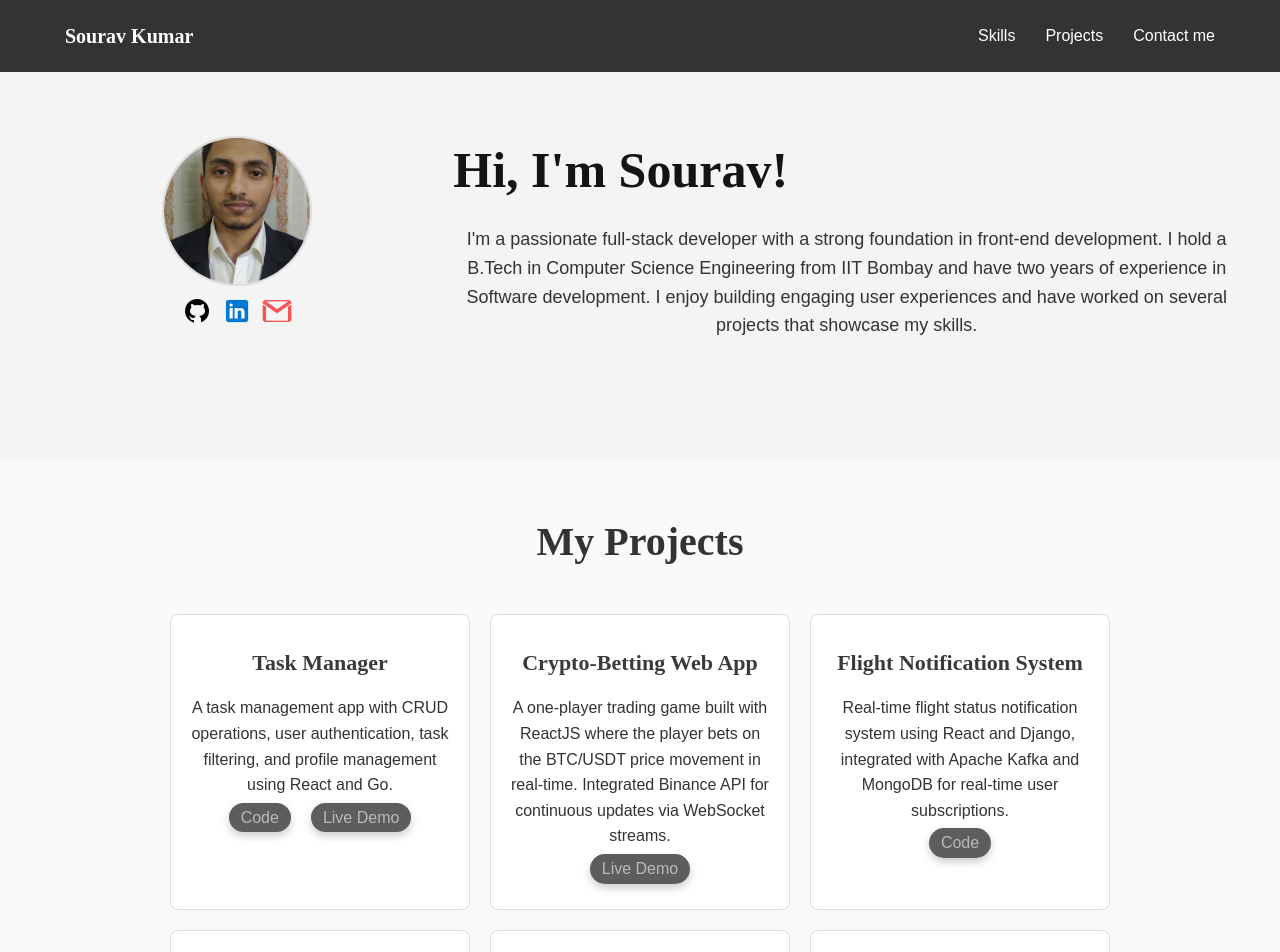
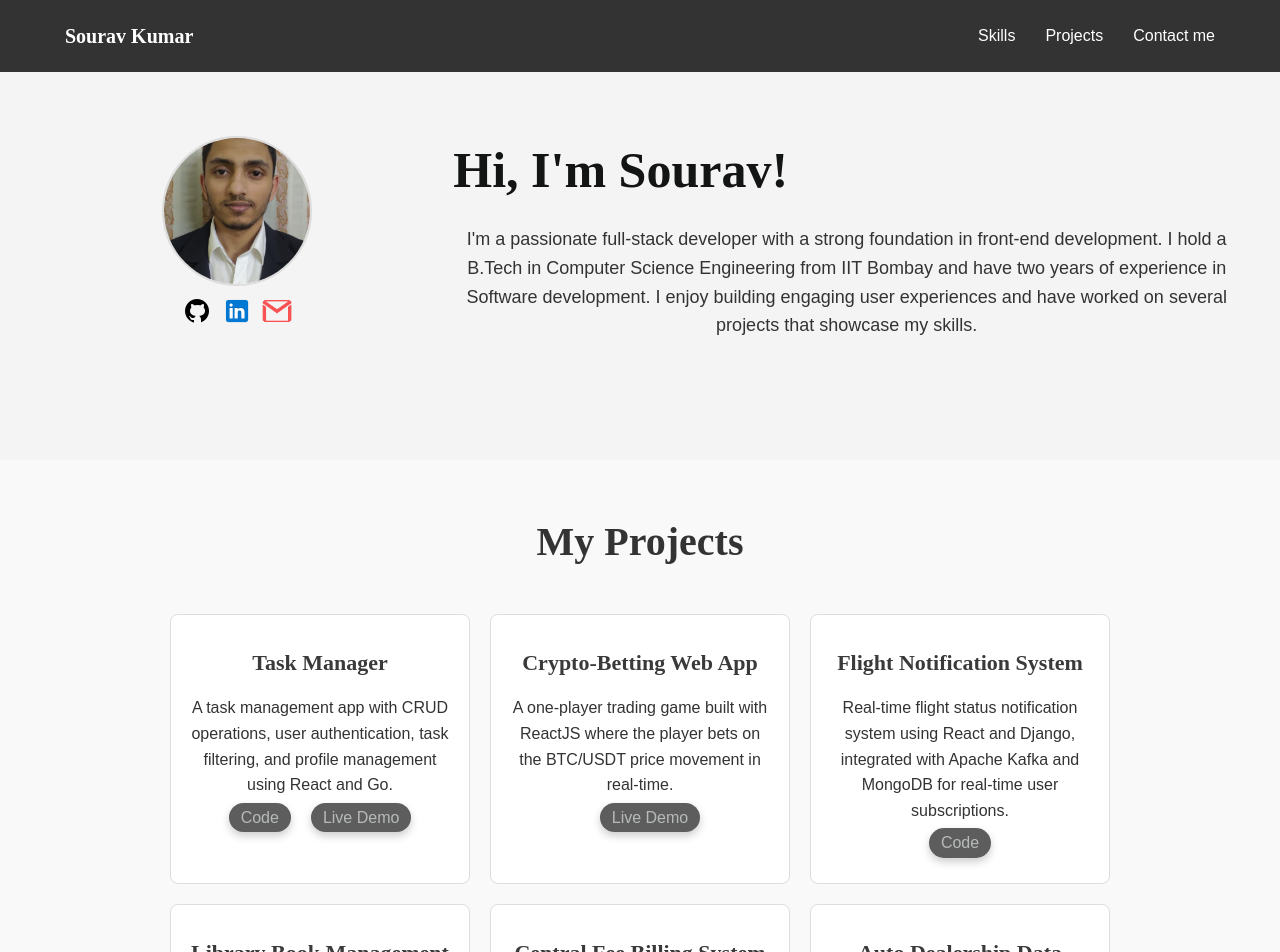
Before and after one commit to souravkumar0546/Portfolio, a React (Create React App) app: page / in a window 1280 px wide. Shown: the top 952 px of the page. Built offline with nearby package versions, Linux system fonts and the light colour scheme.

Commit message:
project details

```diff
--- a/src/App.css
+++ b/src/App.css
@@ -207,6 +207,8 @@ body {
   box-shadow: 0 4px 8px rgba(0, 0, 0, 0.1);
   padding: 20px;
   width: 300px;
+  cursor: pointer;
+
   text-align: center;
   transition: transform 0.3s, box-shadow 0.3s;
 }
@@ -216,6 +218,27 @@ body {
   box-shadow: 0 8px 16px rgba(0, 0, 0, 0.2), /* Increased shadow */
               0 0 25px rgba(40, 167, 69, 0.5); /* Glow effect */
 }
+.project-detail {
+  position: relative;
+  padding: 20px;
+  background-color: #f9f9f9;
+  border: 1px solid #ccc;
+  margin-top: 20px;
+  border-radius: 5px;
+  text-align: center; /* Center content */
+}
+
+.close-button {
+  position: absolute;
+  top: 10px;
+  right: 10px; /* Positioned at the top right */
+  background-color: #5d5d5e;
+  color: white;
+  border: none;
+  padding: 5px 10px;
+  cursor: pointer;
+}
+
 .project-button {
   display: inline-block; /* Use inline-block to style as button */
   padding: 2px 12px; /* Smaller padding for a smaller button */
--- a/src/components/Projects.js
+++ b/src/components/Projects.js
@@ -3,97 +3,163 @@ import React, { useState } from 'react';
 const Projects = () => {
   const [progress, setProgress] = useState(0);
   const [isDownloading, setIsDownloading] = useState(false);
+  const [selectedProject, setSelectedProject] = useState(null); // State for selected project
 
   const handleDownload = (event) => {
-    event.preventDefault(); // Prevent the default anchor click behavior
+    event.preventDefault();
     setIsDownloading(true);
-    setProgress(0); // Reset progress
+    setProgress(0);
 
-    // Simulate a download process
     const interval = setInterval(() => {
       setProgress((prev) => {
-        // Define a base increment, you can adjust this value
-        const increment = Math.floor(Math.random() * 10) + 1; // Random increment between 1 to 10
+        const increment = Math.floor(Math.random() * 10) + 1;
         const nextProgress = prev + increment;
 
-        // Ensure progress does not exceed 100%
         if (nextProgress >= 100) {
           clearInterval(interval);
-          setIsDownloading(false); // Reset state after completion
-          triggerDownload(); // Start download after animation
-          return 100; // Ensure it ends at 100%
+          setIsDownloading(false);
+          triggerDownload();
+          return 100;
         }
-
-        return nextProgress; // Increment progress
+        return nextProgress;
       });
-    }, 100); // Adjust the timing as necessary
+    }, 100);
   };
 
-  // Function to trigger the download
   const triggerDownload = () => {
-    // Trigger the download
     const downloadLink = document.createElement('a');
-    downloadLink.href = '/Sourav_Kumar_CV.pdf'; // Path to your PDF file
-    downloadLink.download = 'Sourav_Kumar_CV.pdf'; // Filename for the downloaded file
+    downloadLink.href = '/Sourav_Kumar_CV.pdf';
+    downloadLink.download = 'Sourav_Kumar_CV.pdf';
     document.body.appendChild(downloadLink);
     downloadLink.click();
     document.body.removeChild(downloadLink);
   };
 
+  // Project data including the 'detailedDescription' and new 'techStack' field
+  const projects = [
+    {
+      title: "Task Manager",
+      content: "A task management app with CRUD operations, user authentication, task filtering, and profile management using React and Go.",
+      detailedDescription: "▪ Developed a task management app with CRUD operations, cookie-based user authentication, task filtering/search, and profile management with avatar upload/update\n▪ Built the front-end with React, using reusable components and state management for efficient UI rendering\n▪ Implemented the backend in Go using Gorilla Mux, with JWT-based authentication for secure middleware",
+
+      techStack: "React, Go, MongoDB, Node.js",
+      code: "https://github.com/souravkumar0546/TaskManager",
+      liveDemo: "https://tasktrackhub.netlify.app/"
+    },
+    {
+      title: "Crypto-Betting Web App",
+      content: "A one-player trading game built with ReactJS where the player bets on the BTC/USDT price movement in real-time.",
+      detailedDescription: "▪ Built the entire front-end using ReactJS and created a one-player trading game wherein the player can see the real-time price of BTC/USDT and can bet on the price of the asset going either up or down in the next minute\n▪ Integrated the Binance API in the app to update the last traded price of the asset continuously through live streamsvia WebSocket APIs\n",
+      techStack: "React, Binance API, WebSocket",
+      liveDemo: "https://bitcoinbet.netlify.app/"
+    },
+    {
+      title: "Flight Notification System",
+      content: "Real-time flight status notification system using React and Django, integrated with Apache Kafka and MongoDB for real-time user subscriptions.",
+      detailedDescription: "▪ Developed a flight status notification system using React for the frontend and Django for the backend\n▪ Integrated Apache Kafka for real-time message processing and MongoDB for scalable and efficient data storage\n▪ Implemented user subscriptions for flight status updates via email and SMS using Twilio and SMTP protocols\n",
+      techStack: "React, Django, Kafka, MongoDB",
+      code: "https://github.com/souravkumar0546/FlightNotificationSystem"
+    },
+    {
+      title: "Library Book Management System",
+      content: "Built for Genpact using .NET Framework, managing library book loans and automating tasks like book tracking and user management.",
+      detailedDescription: "▪ Built a Library Book Management System on the .NET Framework for streamlined book borrowing and management\n▪ Implemented secure user authentication and authorization using Cookie-based Auth & Bcrypt for password hashing\n▪ Designed a user-friendly UI with role-based access, allowing admins to manage users and members to borrow books\n",
+      techStack: ".NET Framework, SQL Server"
+    },
+    {
+      title: "Central Fee Billing System",
+      content: "Resolved a critical bug in Genpact's fee reversal API, improving transaction accuracy and reducing downtime.",
+      detailedDescription: "▪ Resolved a fee reversal API bug by using specific error codes, boosting support efficiency and issue resolution speed\n▪ Created integration tests for the fee reversal process, ensuring accuracy in refunds, billing errors, and adjustments\n",
+      techStack: ".NET Core, API Development"
+    },
+    {
+      title: "Auto Dealership Data Automation",
+      content: "Automated data entry for auto dealerships using Python scripts, significantly speeding up data processing and entry tasks.",
+      detailedDescription: "▪ Created a Python script to automate data entry into an e-forms portal from accounting checks and purchase orders\n▪ Implemented a solution that iterates over a folder of 10k+ dealership data PDFs, extracts essential fields, and updates an e-forms portal via backend API calls, improving accuracy and processing efficiency of data entry\n",
+      techStack: "Python, Automation"
+    },
+    {
+      title: "Indoor Positioning App",
+      content: "Developed a mobile app using React Native and C++ for indoor positioning using beacon signals and trilateration for Maker Bhavan Foundation.",
+      detailedDescription: "▪ Developed a mobile app with React Native and C++ for locating positions inside a closed building using beacon signals\n▪ Implemented trilateration using beacon data to accurately determine indoor positions within the building\n▪ Enhanced positioning accuracy by applying a Kalman filter to effectively minimize noise in the location data\n",
+      techStack: "React Native, C++, Beacons"
+    },
+    {
+      title: "Question Bank Application",
+      content: "Created an app for generating automatic question papers with user authentication, question tagging, and analysis using the NLTK API.",
+      detailedDescription: "▪ Developed a user-authenticated platform that enables uploading and editing of questions using Django\n▪ Incorporated automatic paper generation feature, and a search and filter panel based on question tags\n▪ Built a language model trained on Stack Overflow dataset using NLTK API for automatic question tagging\n",
+      techStack: "React, NLTK API"
+    }
+  ];
+
+  // Function to handle when a project card is clicked
+  const handleCardClick = (project) => {
+    setSelectedProject(project);
+  };
+
+  // Function to handle closing the project detail
+  const handleCloseDetail = () => {
+    setSelectedProject(null);
+  };
+
   return (
     <section id="projects" className="projects-section">
       <h2 className="section-title">My Projects</h2>
-      <div className="projects-grid">
-        <div className="project-card">
-          <h3>Task Manager</h3>
-          <p>A task management app with CRUD operations, user authentication, task filtering, and profile management using React and Go.</p>
-          <a href="https://github.com/souravkumar0546/TaskManager" target="_blank" rel="noopener noreferrer" className="project-button">Code</a>
-          <a href="https://tasktrackhub.netlify.app/" target="_blank" rel="noopener noreferrer" className="project-button" style={{ marginLeft: '20px' }}>Live Demo</a>
+
+      {selectedProject ? (
+        // If a project is selected, show the project detail view
+        <div className="project-detail">
+          <button onClick={handleCloseDetail} className="close-button">X</button>
+
+          <h2>{selectedProject.title}</h2>
+          <p style={{ textAlign: 'left' }}>
+            <strong>Description:</strong>&nbsp;
+            {selectedProject.content}
+          </p>
+          <p style={{ textAlign: 'left', whiteSpace: 'pre-line' }}>
+            {selectedProject.detailedDescription}
+          </p>
+
+          <p style={{ textAlign: 'left' }}>
+            <strong>Tech Stack Used:</strong> {selectedProject.techStack}
+          </p>
+
+          <div className="project-buttons">
+          {selectedProject.code && (
+              <a href={selectedProject.code} target="_blank" rel="noopener noreferrer" className="project-button">
+                Code
+              </a>
+            )}
+            {selectedProject.liveDemo && (
+              <a href={selectedProject.liveDemo} target="_blank" rel="noopener noreferrer" className="project-button" style={{ marginLeft: '20px' }}>
+                Live Demo
+              </a>
+            )}
+
+          </div>
         </div>
-
-        <div className="project-card">
-          <h3>Crypto-Betting Web App</h3>
-          <p>A one-player trading game built with ReactJS where the player bets on the BTC/USDT price movement in real-time. Integrated Binance API for continuous updates via WebSocket streams.</p>
-          <a href="https://bitcoinbet.netlify.app/" target="_blank" rel="noopener noreferrer" className="project-button">Live Demo</a>
+      ) : (
+        // Show the project cards if no project is selected
+        <div className="projects-grid">
+          {projects.map((project, index) => (
+            <div className="project-card" key={index} onClick={() => handleCardClick(project)}>
+              <h3>{project.title}</h3>
+              <p>{project.content}</p>
+              {project.code && (
+                <a href={project.code} target="_blank" rel="noopener noreferrer" className="project-button">Code</a>
+              )}
+              {project.liveDemo && (
+                <a href={project.liveDemo} target="_blank" rel="noopener noreferrer" className="project-button" style={{ marginLeft: '20px' }}>Live Demo</a>
+              )}
+            </div>
+          ))}
         </div>
-
-        <div className="project-card">
-          <h3>Flight Notification System</h3>
-          <p>Real-time flight status notification system using React and Django, integrated with Apache Kafka and MongoDB for real-time user subscriptions.</p>
-          <a href="https://github.com/souravkumar0546/FlightNotificationSystem" target="_blank" rel="noopener noreferrer" className="project-button">Code</a>
-        </div>
-
-        <div className="project-card">
-          <h3>Library Book Management System</h3>
-          <p>Built for Genpact using .NET Framework, managing library book loans and automating tasks like book tracking and user management.</p>
-        </div>
-
-        <div className="project-card">
-          <h3>Central Fee Billing System</h3>
-          <p>Resolved a critical bug in Genpact's fee reversal API, improving transaction accuracy and reducing downtime.</p>
-        </div>
-
-        <div className="project-card">
-          <h3>Auto Dealership Data Automation</h3>
-          <p>Automated data entry for auto dealerships using Python scripts, significantly speeding up data processing and entry tasks.</p>
-        </div>
-
-        <div className="project-card">
-          <h3>Indoor Positioning App</h3>
-          <p>Developed a mobile app using React Native and C++ for indoor positioning using beacon signals and trilateration for Maker Bhavan Foundation.</p>
-        </div>
-
-        <div className="project-card">
-          <h3>Question Bank Application</h3>
-          <p>Created an app for generating automatic question papers with user authentication, question tagging, and analysis using the NLTK API.</p>
-        </div>
-      </div>
+      )}
 
       <div className="download-resume">
         <button
           className="download-button"
           onClick={handleDownload}
-          // Disable the button if downloading
           style={{ pointerEvents: isDownloading ? 'none' : 'auto', opacity: isDownloading ? 0.6 : 1 }}
         >
           {isDownloading ? "Downloading..." : "Download Resume"}
```
